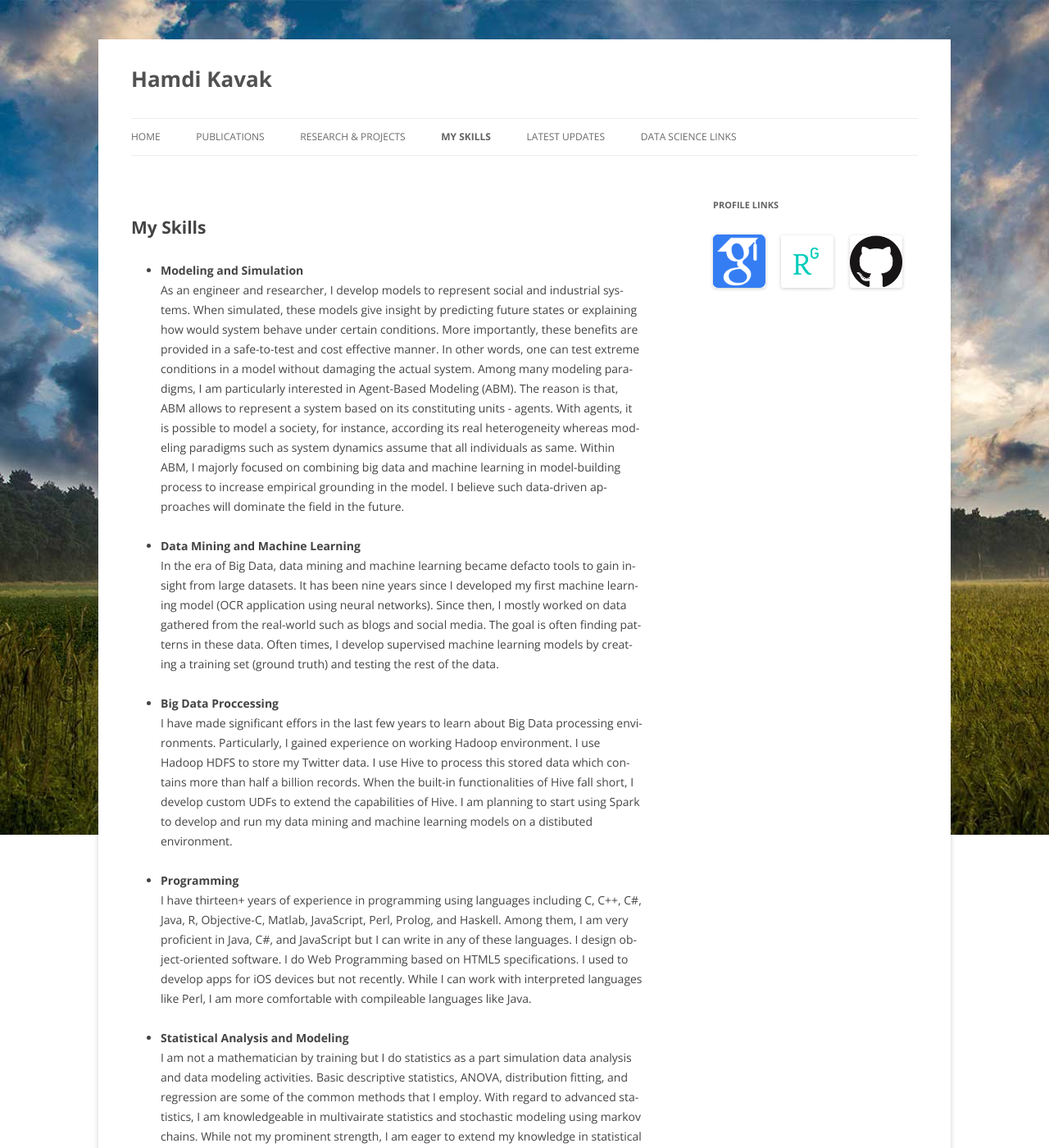
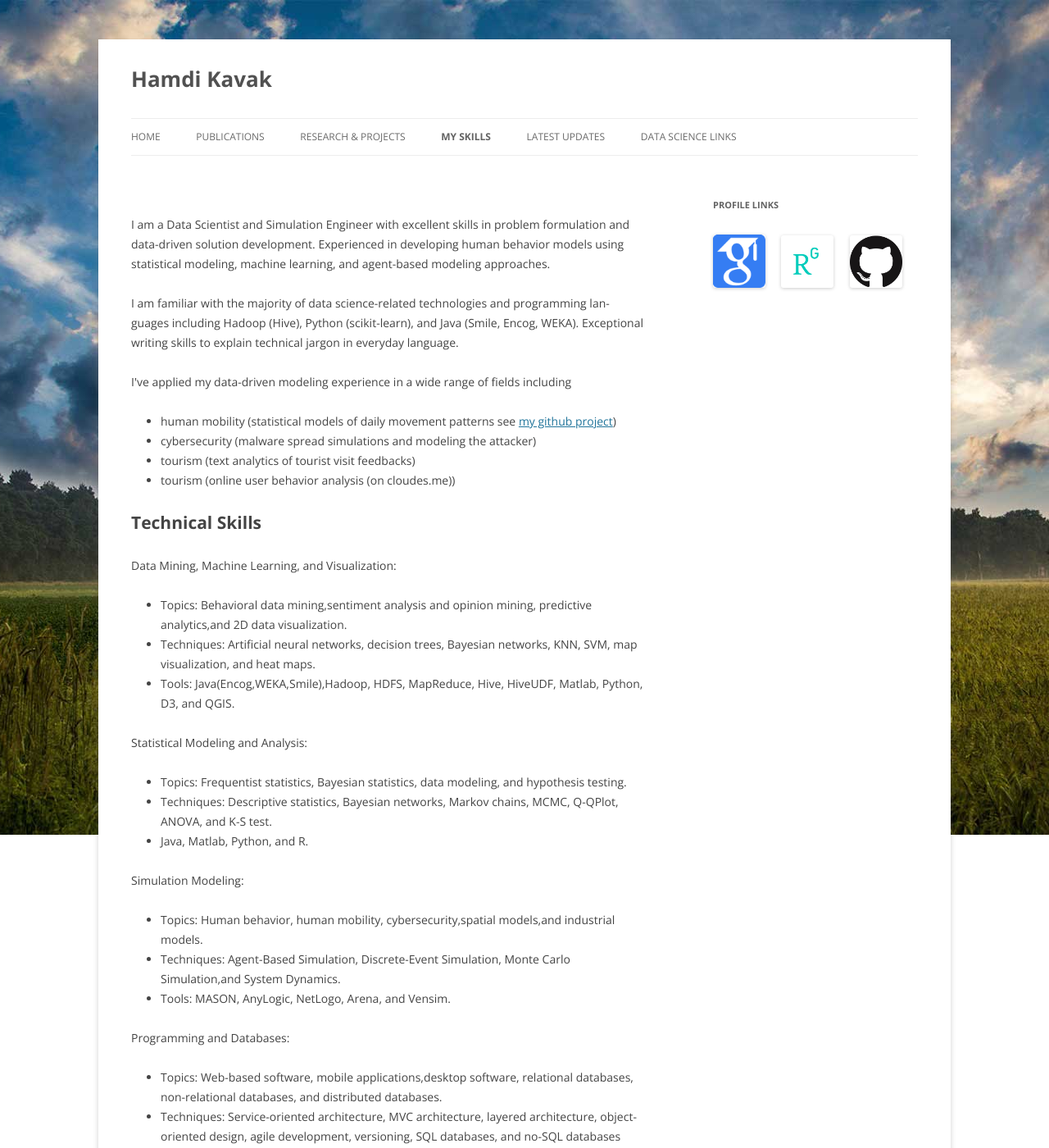
Before and after one commit to hamdikavak/hamdikavak.github.io, a Jekyll site: the page built from skills/index.html, in a window 1280 px wide and 1400 px high. Shown: the whole window at 82% size. Built offline with Jekyll 4.4.1, drawn with Linux system fonts in a browser that asks for light colours; nearby versions of some CDN libraries; library files that are not in the unit come from our copies; some of the changed text lies outside the part shown.

Commit message:
Update index.html

```diff
--- a/skills/index.html
+++ b/skills/index.html
@@ -5,63 +5,89 @@ title: My Skills - Hamdi Kavak
 description: Hamdi Kavak's skills.
 current_page_skills: current_page_item
 ---
-<h1>My Skills</h1>
+<p>
+I am a Data Scientist and Simulation Engineer with excellent skills in problem formulation and data-driven solution development. Experienced in developing human behavior models using statistical modeling, machine learning, and agent-based modeling approaches.
+</p>
+<p>
+I am familiar with the majority of data science-related technologies and programming languages including Hadoop (Hive), Python (scikit-learn), and Java (Smile, Encog, WEKA). Exceptional writing skills to explain technical jargon in everyday language.
+</p>
+<p>
+I've applied my data-driven modeling experience in a wide range of fields including
 <ul>
     <li>
-    <strong>Modeling and Simulation</strong><br />
-    As an engineer and researcher, I develop models to represent social and industrial systems.
-    When simulated, these models give insight by predicting future states or explaining how would system behave under certain conditions.
-    More importantly, these benefits are provided in a safe-to-test and cost effective manner.
-    In other words, one can test extreme conditions in a model without damaging the actual system.
-    Among many modeling paradigms, I am particularly interested in Agent-Based Modeling (ABM).
-    The reason is that, ABM allows to represent a system based on its constituting units - agents.
-    With agents, it is possible to model a society, for instance, according its real heterogeneity whereas modeling paradigms such as system dynamics assume that all individuals as same.
-    Within ABM, I majorly focused on combining big data and machine learning in model-building process to increase empirical grounding in the model.
-    I believe such data-driven approaches will dominate the field in the future.
-   <br/><br/>
+        human mobility (statistical models of daily movement patterns see <a href="https://git.io/vdVD7">my github project</a>)
     </li>
     <li>
-    <strong>Data Mining and Machine Learning</strong><br />
-    In the era of Big Data, data mining and machine learning became defacto tools to gain insight from large datasets.
-    It has been nine years since I developed my first machine learning model (OCR application using neural networks).
-    Since then, I mostly worked on data gathered from the real-world such as blogs and social media.
-    The goal is often finding patterns in these data. Often times, I develop supervised machine learning models by creating a training set (ground truth) and testing the rest of the data.
-    <br/><br/>
+        cybersecurity (malware spread simulations and modeling the attacker)
     </li>
     <li>
-    <strong>Big Data Proccessing</strong><br />
-    I have made significant effors in the last few years to learn about Big Data processing environments.
-    Particularly, I gained experience on working Hadoop environment. I use Hadoop HDFS to store my Twitter data.
-    I use Hive to process this stored data which contains more than half a billion records.
-    When the built-in functionalities of Hive fall short, I develop custom UDFs to extend the capabilities of Hive.
-    I am planning to start using Spark to develop and run my data mining and machine learning models on a distibuted environment.
-    <br/><br/>
+        tourism (text analytics of tourist visit feedbacks)
     </li>
     <li>
-    <strong>Programming</strong><br />
-    I have thirteen+ years of experience in programming using languages including C, C++, C#, Java, R, Objective-C, Matlab, JavaScript, Perl, Prolog, and Haskell.
-    Among them, I am very proficient in Java, C#, and JavaScript but I can write in any of these languages.
-    I design object-oriented software.
-    I do Web Programming based on HTML5 specifications. I used to develop apps for iOS devices but not recently.
-    While I can work with interpreted languages like Perl, I am more comfortable with compileable languages like Java.
-    <br/><br/>
+        tourism (online user behavior analysis (on cloudes.me))
     </li>
+</ul>
+</p>
 
+<h1>Technical Skills</h1>
+<p>
+Data Mining, Machine Learning, and Visualization:<br>
+<ul>
     <li>
-    <strong>Statistical Analysis and Modeling</strong><br />
-    I am not a mathematician by training but I do statistics as a part simulation data analysis and data modeling activities.
-    Basic descriptive statistics, ANOVA, distribution fitting, and regression are some of the common methods that I employ.
-    With regard to advanced statistics, I am knowledgeable in multivairate statistics and stochastic modeling using markov chains.
-    While not my prominent strength, I am eager to extend my knowledge in statistical analysis and modeling if my problems require.
-    <br/><br/>
+        Topics: Behavioral data mining,sentiment analysis and opinion mining, predictive analytics,and 2D data visualization.
     </li>
     <li>
-    <strong>Databases</strong><br />
-    I interact with database systems on a daily basis and work with traditional SQL-oriented databases for the last ten years.
-    I previously worked on SQL Server and Oracle database systems. I currently work on PostgreSQL with PostGIS extension.
-    Specifically, I use PostgreSQL+PostGIS to store my location based tweet and venue data.
-    In the last five years, I have experimented with No-SQL databases. I used Redis as caching database for M&amp;S Cube app.
-    I also used MongoDB to store tweets in their native JSON format. My preference is to use a database system that fits my needs.
-    <br/><br/>
+        Techniques: Artificial neural networks, decision trees, Bayesian networks, KNN, SVM, map visualization, and heat maps.
+    </li>
+    <li>
+        Tools: Java(Encog,WEKA,Smile),Hadoop, HDFS, MapReduce, Hive, HiveUDF, Matlab, Python, D3, and QGIS.
     </li>
 </ul>
+</p>
+
+
+<p>
+Statistical Modeling and Analysis:<br>
+<ul>
+    <li>
+        Topics: Frequentist statistics, Bayesian statistics, data modeling, and hypothesis testing.
+    </li>
+    <li>
+        Techniques: Descriptive statistics, Bayesian networks, Markov chains, MCMC, Q-QPlot, ANOVA, and K-S test.
+    </li>
+    <li>
+        Java, Matlab, Python, and R.
+    </li>
+</ul>
+</p>
+
+<p>
+Simulation Modeling:<br>
+<ul>
+    <li>
+        Topics: Human behavior, human mobility, cybersecurity,spatial models,and industrial models.
+    </li>
+    <li>
+        Techniques: Agent-Based Simulation, Discrete-Event Simulation, Monte Carlo Simulation,and System Dynamics.
+    </li>
+    <li>
+        Tools: MASON, AnyLogic, NetLogo, Arena, and Vensim.
+    </li>
+</ul>
+</p>
+
+<p>
+Programming and Databases:<br>
+<ul>
+    <li>
+        Topics: Web-based software, mobile applications,desktop software, relational databases, non-relational databases, and distributed databases.
+    </li>
+    <li>
+        Techniques: Service-oriented architecture, MVC architecture, layered architecture, object-oriented design, agile development, versioning, SQL
+databases, and no-SQL databases (BSON-based, key-value).
+    </li>
+    <li>
+        Tools: Java, JavaScript, C#, Python, Matlab, R, C, C++, Git, SVN, PostgreSQL(PostGIS), MySQL, Hive, MongoDB, and Redis.
+    </li>
+</ul>
+</p>
```
Lines whose indentation alone changed are shown as unchanged.
